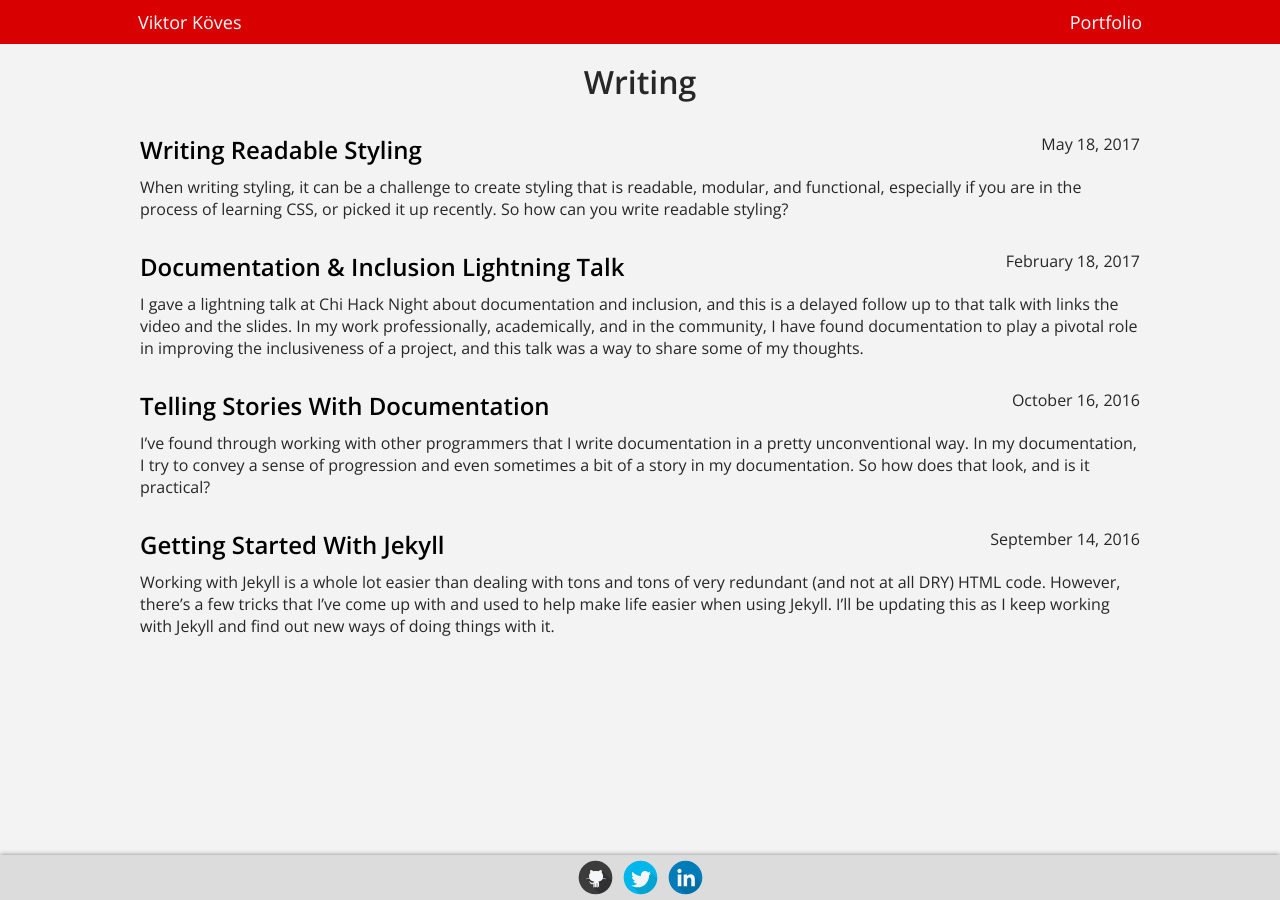
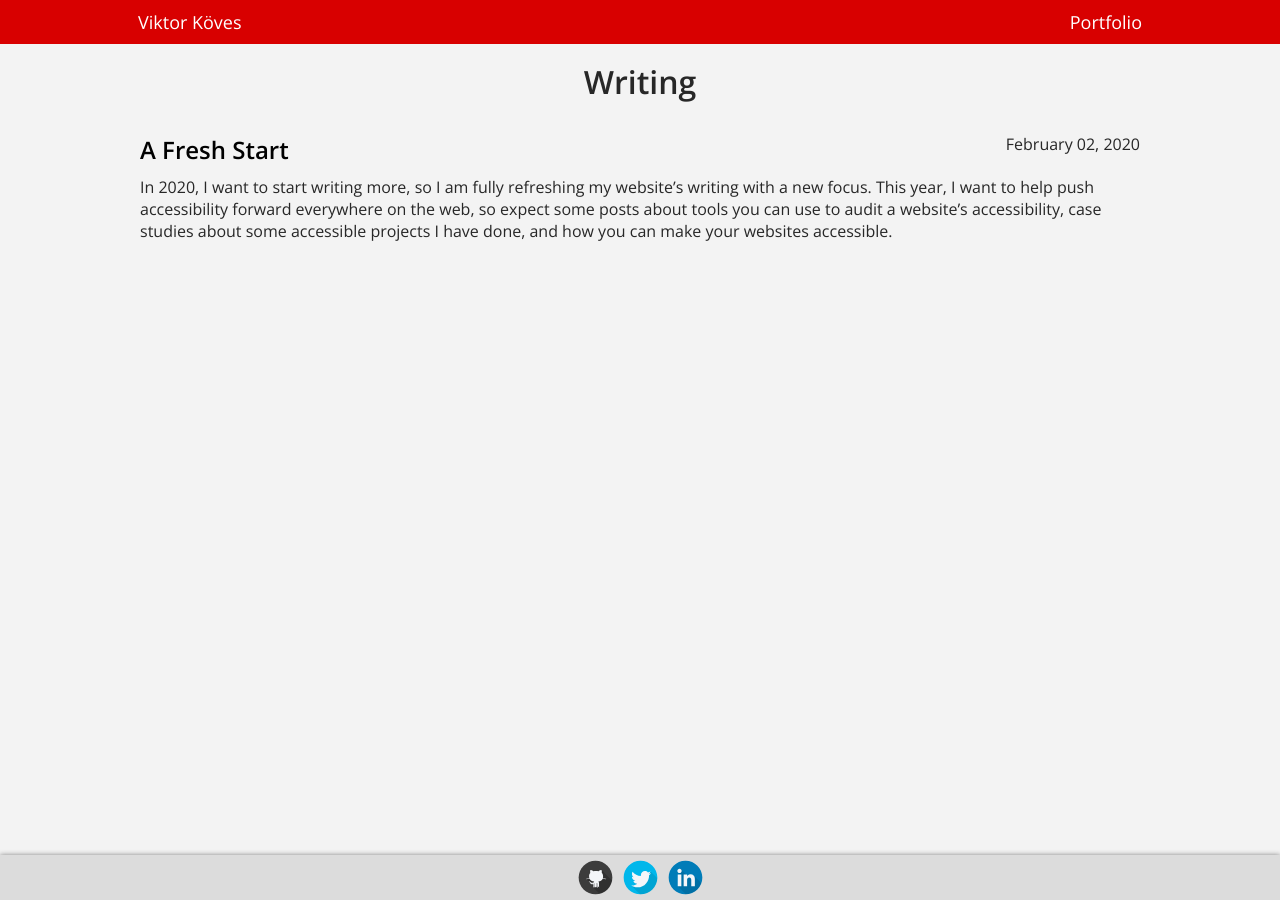
Before and after one commit to vkoves/vkoves.github.io, a Jekyll site: the page built from writing.html, in a window 1280 px wide. Built offline with Jekyll 4.4.1, drawn with Linux system fonts in a browser that asks for light colours.

Commit message:
Created Archive category and hid old posts

```diff
--- a/_layouts/default.html
+++ b/_layouts/default.html
@@ -23,7 +23,7 @@
 	{% endfor %}
 
 	{% if page.isPost %}
-		<!-- If a blog post, pull in blog & syntax highlighting CSS -->
+		<!-- If a post, pull in blog & syntax highlighting CSS -->
 		<link href="/css/blog.css" rel="stylesheet">
 		<link href="/css/syntax.css" rel="stylesheet">
 	{% endif %}
@@ -99,7 +99,7 @@
 
 	<main class="page-container {{ page.pageClass }}">
 		{% if page.isPost %}
-			<a href="/blog" id="all-posts" class="red-button">&larr; Back to All Posts</a>
+			<a href="/writing" id="all-posts" class="red-button">&larr; Back to All Posts</a>
 			<br>
 			<h1 class="page-title">{{ page.title }}</h1>
 			<span class="post-date">Posted {{ page.date | date: "%B %d, %Y" }}</span>
--- /dev/null
+++ b/_posts/2020-02-02-a-fresh-start.md
@@ -0,0 +1,13 @@
+---
+layout: default
+isPost: true
+---
+
+In 2020, I want to start writing more, so I am fully refreshing my website's
+writing with a new focus. This year, I want to help push accessibility forward
+everywhere on the web, so expect some posts about tools you can use to audit a
+website's accessibility, case studies about some accessible projects I have
+done, and how you can make your websites accessible.
+
+Looking for an older post I made before 2020? Check out my
+<a href="/category/archive">Blog Archive</a>.
--- a/blog.html
+++ b/writing.html
@@ -2,13 +2,17 @@
 layout: default
 stylesheets:
  - blog.css
-title: "Blog"
+title: "Writing"
 ---
 
 <h1 class="page-title">Writing</h1>
 
 <ul class="post-list">
   {% for post in site.posts %}
+    {% if post.categories contains "Archive" %}
+      {% continue %}
+    {% endif %}
+
     <li class="post-listing">
       <div class="post-heading">
         <a href="{{ post.url }}">
```
Also changed, not shown: _posts/2016-09-14-getting-started-with-jekyll.md (+3 -2 lines), _posts/2016-10-16-telling-stories-with-documentation.md (+2 -0 lines), _posts/2017-02-18-documentation-and-inclusion.md (+2 -0 lines), _posts/2017-05-18-writing-readable-styling.md (+3 -1 lines).
